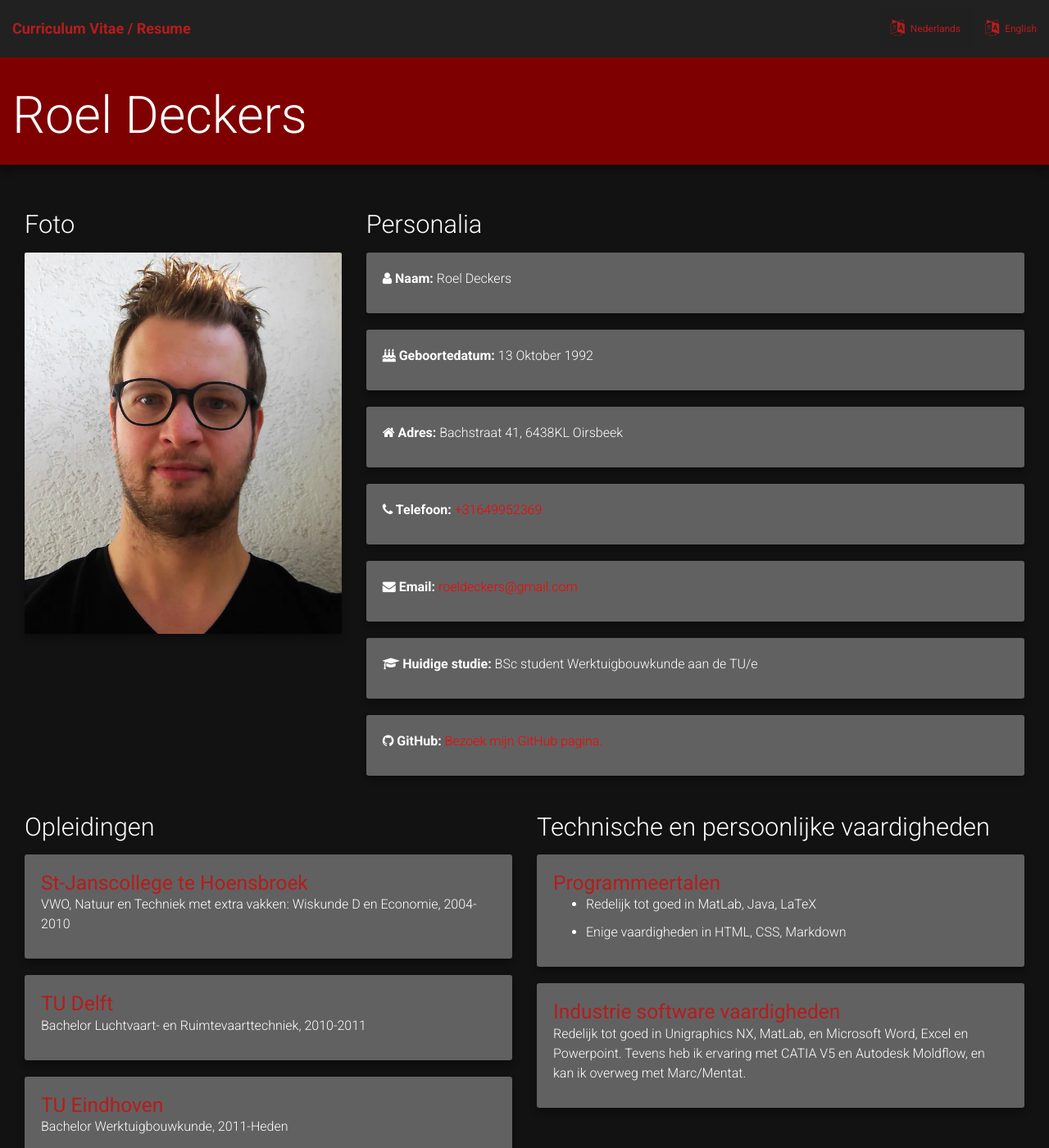
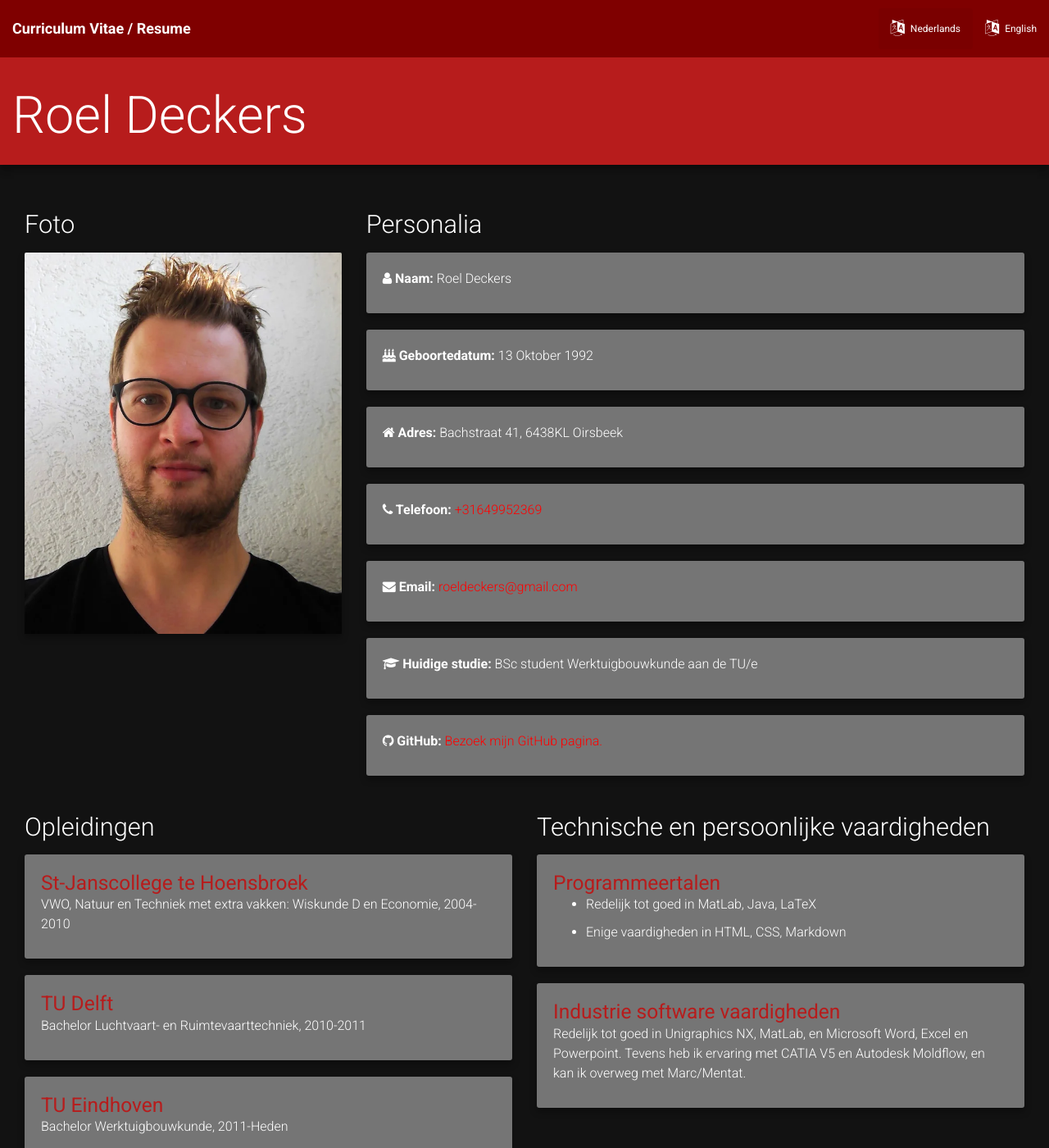
Before and after one commit to RoelD/CurriculumVitae, a Jekyll site: the page built from index.html, in a window 1280 px wide and 1400 px high. Shown: the whole window at 82% size. Built offline with Jekyll 4.4.1, drawn with Linux system fonts in a browser that asks for light colours; nearby versions of some CDN libraries.

Commit message:
Update style.css

```diff
--- a/assets/css/style.css
+++ b/assets/css/style.css
@@ -14,7 +14,7 @@ body {
 
 .jumbotron {
   padding: 16px 0;
-  background-color:#7f0000;
+  background-color:#b71c1c;
   color: white;
   box-shadow: 0 7px 10px rgba(0,0,0,0.16), 0 5px 8px rgba(0,0,0,0.23);
 }
@@ -72,8 +72,8 @@ a:hover {
   transition: box-shadow 0.4s ease-out;
 }
 .navbar-transparent {
-  background: #212121 !important;
-  color: #b71c1c !important;
+  background: #7f0000 !important;
+  color: #white !important;
   padding-top: 10px !important;
 }
 
@@ -117,7 +117,7 @@ a:hover {
 
 .card {
   box-shadow: 0 5px 8px 0 rgba(0,0,0,0.3);
-  background-color: #616161;
+  background-color: #757575;
   color: white !important;
   margin-bottom: 20px;
   word-wrap: break-word;
```
